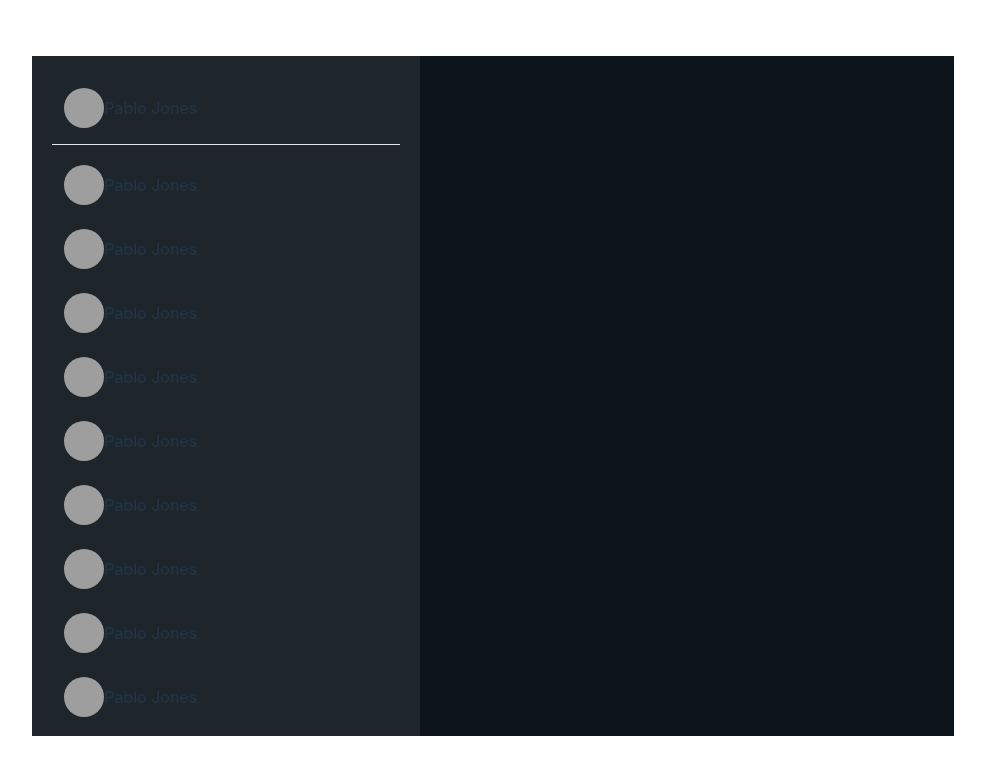
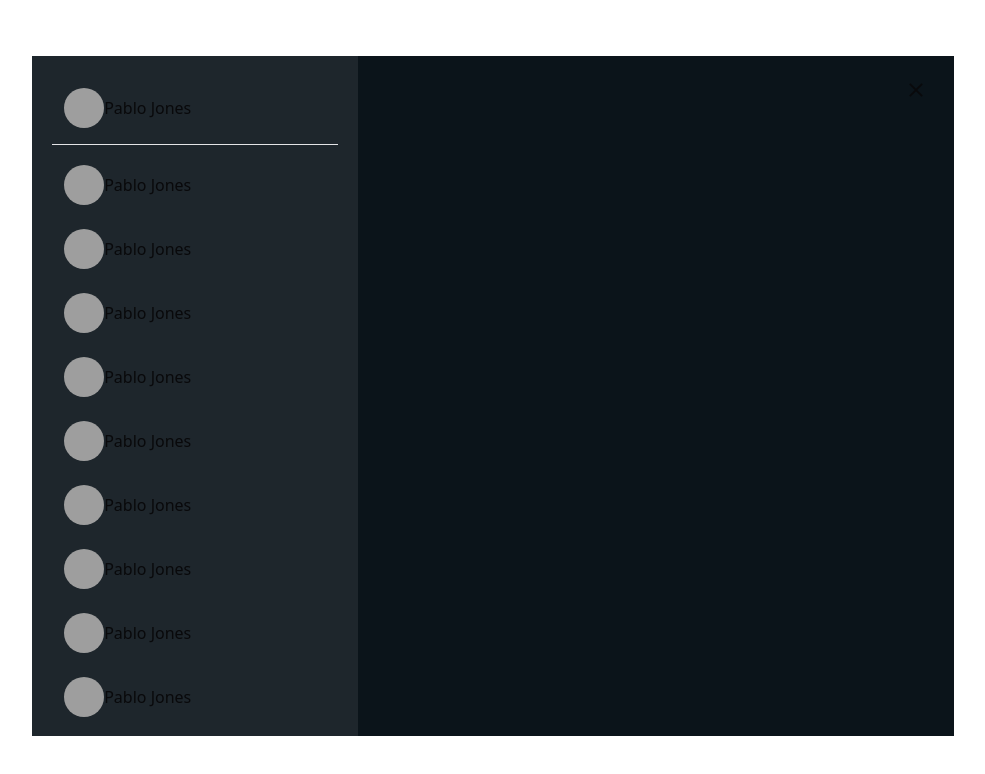
Before and after one commit to KaranJayakumar/messager, a React (Vite) app in the folder frontend/: page /status in a window 1280 px wide. Shown: the top 774 px of the page, without its empty margins (147-1132 px from the left). Built offline with nearby package versions, Linux system fonts and the light colour scheme; grey boxes are pictures that could not be loaded.

Commit message:
updated shad

```diff
--- a/frontend/package.json
+++ b/frontend/package.json
@@ -11,6 +11,7 @@
   },
   "dependencies": {
     "@radix-ui/react-icons": "^1.3.0",
+    "@radix-ui/react-progress": "^1.0.3",
     "class-variance-authority": "^0.7.0",
     "clsx": "^2.1.1",
     "react": "^18.2.0",
--- a/frontend/src/App.tsx
+++ b/frontend/src/App.tsx
@@ -1,6 +1,7 @@
 import { Route, Routes } from "react-router-dom"
 import { HomePage } from "./components/HomePage"
 import { Status } from "./components/Status/Status"
+import { StatusViewer } from "./components/Status/StatusViewer"
 
 function App() {
     return (
@@ -8,6 +9,10 @@
             <Routes>
                 <Route path="/" element={<HomePage />}></Route>
                 <Route path="/status" element={<Status />}></Route>
+                <Route
+                    path="/status/:userId"
+                    element={<StatusViewer />}
+                ></Route>
             </Routes>
         </div>
     )
--- /dev/null
+++ b/frontend/src/components/Status/DummyStories.tsx
@@ -0,0 +1,17 @@
+export const stories = [
+    {
+        image: "https://cdn.pixabay.com/photo/2020/11/06/16/38/star-trails-5718301_960_720.jpg",
+    },
+    {
+        image: "https://cdn.pixabay.com/photo/2023/01/11/04/15/drone-7710917_960_720.jpg",
+    },
+    {
+        image: "https://cdn.pixabay.com/photo/2020/11/06/16/38/star-trails-5718301_960_720.jpg",
+    },
+    {
+        image: "https://cdn.pixabay.com/photo/2020/11/06/16/38/star-trails-5718301_960_720.jpg",
+    },
+    {
+        image: "https://cdn.pixabay.com/photo/2020/11/06/16/38/star-trails-5718301_960_720.jpg",
+    },
+]
--- a/frontend/src/components/Status/Status.tsx
+++ b/frontend/src/components/Status/Status.tsx
@@ -1,10 +1,16 @@
+import { AiOutlineClose } from "react-icons/ai"
 import { StatusUserCard } from "./StatusUserCard"
+import { useNavigate } from "react-router-dom"
 
 export const Status = () => {
+    const navigate = useNavigate()
+    const handleNavigate = () => {
+        navigate(-1)
+    }
     return (
         <div>
             <div className="flex items-center px-[14vw] py-[7vh]">
-                <div className="left h-[85vh] lg:[30%] w-[50%] px-5 bg-[#1e262c]">
+                <div className="left h-[85vh] lg:w-[38%] w-[50%] px-5 bg-[#1e262c]">
                     <div className="pt-5 h-[13%]">
                         <StatusUserCard />
                     </div>
@@ -15,7 +21,12 @@
                         ))}
                     </div>
                 </div>
-                <div className="right relative h-[85vh] lg:w-[70%] w-[50%] bg-[#0b141a]"></div>
+                <div className="right relative h-[85vh] lg:w-[70%] w-[50%] bg-[#0b141a]">
+                    <AiOutlineClose
+                        onClick={handleNavigate}
+                        className="cursor-pointer absolute top-6 right-7 text-xl"
+                    />
+                </div>
             </div>
         </div>
     )
--- a/frontend/src/components/Status/StatusUserCard.tsx
+++ b/frontend/src/components/Status/StatusUserCard.tsx
@@ -6,7 +6,10 @@
         navigate("/status/{userId}")
     }
     return (
-        <div className="flex items-center p-3 ">
+        <div
+            onClick={handleNavigate}
+            className="cursor-pointer flex items-center p-3 "
+        >
             <div>
                 <img
                     className="h-7 w-7 lg:w-10 lg:h-10 rounded-full"
--- /dev/null
+++ b/frontend/src/components/Status/StatusViewer.tsx
@@ -0,0 +1,53 @@
+import { useState, useEffect, useCallback } from "react"
+import { stories } from "./DummyStories"
+import { Progress } from "../ui/progress"
+
+export const StatusViewer = () => {
+    const [currentStoryIndex, setCurrentStoryIndex] = useState(0)
+    const [activeIndex, setActiveIndex] = useState(0)
+    const [currStoryProgress, setCurrStoryProgress] = useState(0)
+
+    const handleNextStory = useCallback(() => {
+        if (currentStoryIndex < stories?.length - 1) {
+            setCurrentStoryIndex(currentStoryIndex + 1)
+            setActiveIndex(activeIndex + 1)
+        } else {
+            setCurrentStoryIndex(0)
+            setActiveIndex(0)
+        }
+        setCurrStoryProgress(0)
+    }, [currentStoryIndex, activeIndex])
+
+    useEffect(() => {
+        const intervalId = setInterval(() => {
+            if (currStoryProgress < 100) {
+                setCurrStoryProgress(currStoryProgress + 10)
+            } else {
+                handleNextStory()
+            }
+        }, 100)
+        return () => clearInterval(intervalId)
+    }, [currStoryProgress, handleNextStory])
+    return (
+        <div>
+            <div>
+                <div className="relative flex justify-center items-center h-[100vh]">
+                    <div className="relative">
+                        <img
+                            className="max-h-[96vh] object-contain"
+                            src={stories?.[currentStoryIndex].image}
+                            alt=""
+                        />
+                        <div className="flex absolute top-0 w-full h-[20px] ">
+                            <Progress
+                                value={
+                                    currentStoryIndex ? currStoryProgress : 0
+                                }
+                            />
+                        </div>
+                    </div>
+                </div>
+            </div>
+        </div>
+    )
+}
--- /dev/null
+++ b/frontend/src/components/ui/progress.tsx
@@ -0,0 +1,26 @@
+import * as React from "react"
+import * as ProgressPrimitive from "@radix-ui/react-progress"
+
+import { cn } from "@/lib/utils"
+
+const Progress = React.forwardRef<
+  React.ElementRef<typeof ProgressPrimitive.Root>,
+  React.ComponentPropsWithoutRef<typeof ProgressPrimitive.Root>
+>(({ className, value, ...props }, ref) => (
+  <ProgressPrimitive.Root
+    ref={ref}
+    className={cn(
+      "relative h-2 w-full overflow-hidden rounded-full bg-primary/20",
+      className
+    )}
+    {...props}
+  >
+    <ProgressPrimitive.Indicator
+      className="h-full w-full flex-1 bg-primary transition-all"
+      style={{ transform: `translateX(-${100 - (value || 0)}%)` }}
+    />
+  </ProgressPrimitive.Root>
+))
+Progress.displayName = ProgressPrimitive.Root.displayName
+
+export { Progress }
--- a/frontend/src/globals.css
+++ /dev/null
@@ -1,71 +0,0 @@
-@layer base {
-    :root {
-        --background: 0 0% 100%;
-
-        --card: 0 0% 100%;
-        --card-foreground: 240 10% 3.9%;
-
-        --popover: 0 0% 100%;
-        --popover-foreground: 240 10% 3.9%;
-
-        --primary: 240 5.9% 10%;
-        --primary-foreground: 0 0% 98%;
-
-        --secondary: 240 4.8% 95.9%;
-        --secondary-foreground: 240 5.9% 10%;
-
-        --muted: 240 4.8% 95.9%;
-        --muted-foreground: 240 3.8% 46.1%;
-
-        --accent: 240 4.8% 95.9%;
-        --accent-foreground: 240 5.9% 10%;
-
-        --destructive: 0 84.2% 60.2%;
-        --destructive-foreground: 0 0% 98%;
-
-        --border: 240 5.9% 90%;
-        --input: 240 5.9% 90%;
-        --ring: 240 10% 3.9%;
-
-        --radius: 0.5rem;
-    }
-
-    .dark {
-        --background: 240 10% 3.9%;
-        --foreground: 0 0% 98%;
-
-        --card: 240 10% 3.9%;
-        --card-foreground: 0 0% 98%;
-
-        --popover: 240 10% 3.9%;
-        --popover-foreground: 0 0% 98%;
-
-        --primary: 0 0% 98%;
-        --primary-foreground: 240 5.9% 10%;
-
-        --secondary: 240 3.7% 15.9%;
-        --secondary-foreground: 0 0% 98%;
-
-        --muted: 240 3.7% 15.9%;
-        --muted-foreground: 240 5% 64.9%;
-
-        --accent: 240 3.7% 15.9%;
-        --accent-foreground: 0 0% 98%;
-
-        --destructive: 0 62.8% 30.6%;
-        --destructive-foreground: 0 0% 98%;
-
-        --border: 240 3.7% 15.9%;
-        --input: 240 3.7% 15.9%;
-        --ring: 240 4.9% 83.9%;
-    }
-}
-
-@layer base {
-    * {
-        @apply border-border;
-    }
-    body {
-        @apply bg-background text-foreground;
-    }
-}
--- a/frontend/src/index.css
+++ b/frontend/src/index.css
@@ -1,65 +1,76 @@
 @tailwind base;
 @tailwind components;
 @tailwind utilities;
-:root {
-    font-family: Inter, system-ui, Avenir, Helvetica, Arial, sans-serif;
-    line-height: 1.5;
-    font-weight: 400;
-    color-scheme: light dark;
-    color: rgba(255, 255, 255, 0.87);
-    overflow-x: hidden;
-    background-color: #242424;
-    font-synthesis: none;
-    text-rendering: optimizeLegibility;
-    -webkit-font-smoothing: antialiased;
-    -moz-osx-font-smoothing: grayscale;
-}
-a {
-    font-weight: 500;
-    color: #646cff;
-    text-decoration: inherit;
-}
-a:hover {
-    color: #535bf2;
+
+@layer base {
+    :root {
+        --background: 0 0% 100%;
+        --foreground: 240 10% 3.9%;
+
+        --card: 0 0% 100%;
+        --card-foreground: 240 10% 3.9%;
+
+        --popover: 0 0% 100%;
+        --popover-foreground: 240 10% 3.9%;
+
+        --primary: 240 5.9% 10%;
+        --primary-foreground: 0 0% 98%;
+
+        --secondary: 240 4.8% 95.9%;
+        --secondary-foreground: 240 5.9% 10%;
+
+        --muted: 240 4.8% 95.9%;
+        --muted-foreground: 240 3.8% 46.1%;
+
+        --accent: 240 4.8% 95.9%;
+        --accent-foreground: 240 5.9% 10%;
+
+        --destructive: 0 84.2% 60.2%;
+        --destructive-foreground: 0 0% 98%;
+
+        --border: 240 5.9% 90%;
+        --input: 240 5.9% 90%;
+        --ring: 240 10% 3.9%;
+
+        --radius: 0.5rem;
+    }
+
+    .dark {
+        --background: 240 10% 3.9%;
+        --foreground: 0 0% 98%;
+
+        --card: 240 10% 3.9%;
+        --card-foreground: 0 0% 98%;
+
+        --popover: 240 10% 3.9%;
+        --popover-foreground: 0 0% 98%;
+
+        --primary: 0 0% 98%;
+        --primary-foreground: 240 5.9% 10%;
+
+        --secondary: 240 3.7% 15.9%;
+        --secondary-foreground: 0 0% 98%;
+
+        --muted: 240 3.7% 15.9%;
+        --muted-foreground: 240 5% 64.9%;
+
+        --accent: 240 3.7% 15.9%;
+        --accent-foreground: 0 0% 98%;
+
+        --destructive: 0 62.8% 30.6%;
+        --destructive-foreground: 0 0% 98%;
+
+        --border: 240 3.7% 15.9%;
+        --input: 240 3.7% 15.9%;
+        --ring: 240 4.9% 83.9%;
+    }
 }
 
-body {
-    margin: 0;
-}
-
-h1 {
-    font-size: 3.2em;
-    line-height: 1.1;
-}
-
-button {
-    border-radius: 8px;
-    border: 1px solid transparent;
-    padding: 0.6em 1.2em;
-    font-size: 1em;
-    font-weight: 500;
-    font-family: inherit;
-    background-color: #1a1a1a;
-    cursor: pointer;
-    transition: border-color 0.25s;
-}
-button:hover {
-    border-color: #646cff;
-}
-button:focus,
-button:focus-visible {
-    outline: 4px auto -webkit-focus-ring-color;
-}
-
-@media (prefers-color-scheme: light) {
-    :root {
-        color: #213547;
-        background-color: #ffffff;
+@layer base {
+    * {
+        @apply border-border;
     }
-    a:hover {
-        color: #747bff;
-    }
-    button {
-        background-color: #f9f9f9;
+    body {
+        @apply bg-background text-foreground;
     }
 }
```
Also changed, not shown: frontend/tailwind.config.js (+4 -4 lines), frontend/components.json, 2 other files (tests, documents, lock files or other folders).
